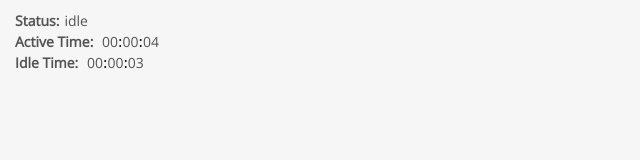
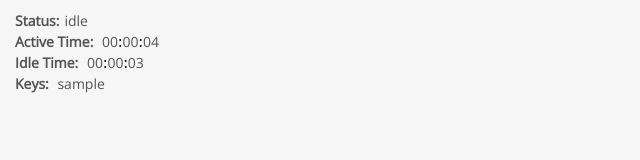
Before and after one commit to ej-liu/idle-demo, an Electron app: page index.html in a window 1000 px wide. Shown: the full height of the page, 0-640 px from the left. Drawn offline with nearby package versions, Linux system fonts and the light colour scheme.

Commit message:
Added key logging

```diff
--- a/css/the.css
+++ b/css/the.css
@@ -1,7 +1,7 @@
 @import url('https://fonts.googleapis.com/css?family=Open+Sans');
 * {
-  margin:0;
-  padding: 5px 5px 5px 5px;
+  margin: 5px 0 0 5px;;
+  padding: 0;
 }
 
 html {
@@ -13,10 +13,16 @@ html {
   height:100%;
 }
  p {
+   margin: 0;
+   padding: 0;
    font: 14px/1.5 'Open Sans', sans-serif;
    color: #535353;
    display: inline;
    padding: 0 0 0 0;
+ }
+
+ .category {
+   padding: 0 5px 0 0;
  }
 
  button {
--- a/index.html
+++ b/index.html
@@ -11,12 +11,15 @@
 </head>
 
 <body>
-    <p><b>Status:</b><p id="status">active</p></p><br>
-    <p><b>Active Time:</b>
+    <p class="category"><b>Status:</b><p id="status">active</p></p><br>
+    <p class="category"><b>Active Time:</b>
         <p id="activeHours">00</p>:<p id="activeMinutes">00</p>:<p id="activeSeconds">00</p>
     </p><br>
-    <p><b>Idle Time:</b>
+    <p class="category"><b>Idle Time:</b>
         <p id="idleHours">00</p>:<p id="idleMinutes">00</p>:<p id="idleSeconds">00</p>
+    </p><br>
+    <p class="category"><b>Keys:</b>
+      <p id="keys">sample</p>
     </p><br>
 
 <!-- JavaScript -->
@@ -24,6 +27,11 @@
 <script src="https://ajax.googleapis.com/ajax/libs/jquery/3.1.0/jquery.min.js"></script>
 <script type="text/javascript" src="./js/idle-timer.js"></script>
 <script type="text/javascript" src="./js/script.js"></script>
+<!-- <script>
+$(document).keypress(function(e){
+  $("#keys").html(e.which);
+});
+</script> -->
 <script>if (window.module) module = window.module;</script>
 
 </body>
--- a/js/script.js
+++ b/js/script.js
@@ -4,6 +4,8 @@ var idle = false;
 
 var idleInterval = setInterval("idleTimeStart()", 1000);
 var activeInterval = setInterval("activeTimeStart()", 1000);
+
+var keysPressed = "";
 
 activeTimeStart();
 
@@ -31,6 +33,9 @@ activeTimeStart();
 
     $.idleTimer(3000);
 
+  // keyLog
+
+
 })(jQuery);
 
 function idleTimeStart() {
@@ -51,6 +56,14 @@ function activeTimeStart() {
   }
 }
 
+// Pad numbers for timer
 function pad(n) {
   return (n < 10 ? "0" + n : n);
 }
+
+$(document).ready(function(){
+  $(document).keypress(function(e){
+    keysPressed += String.fromCharCode(e.which);
+    $("#keys").html(keysPressed);
+  });
+});
```
